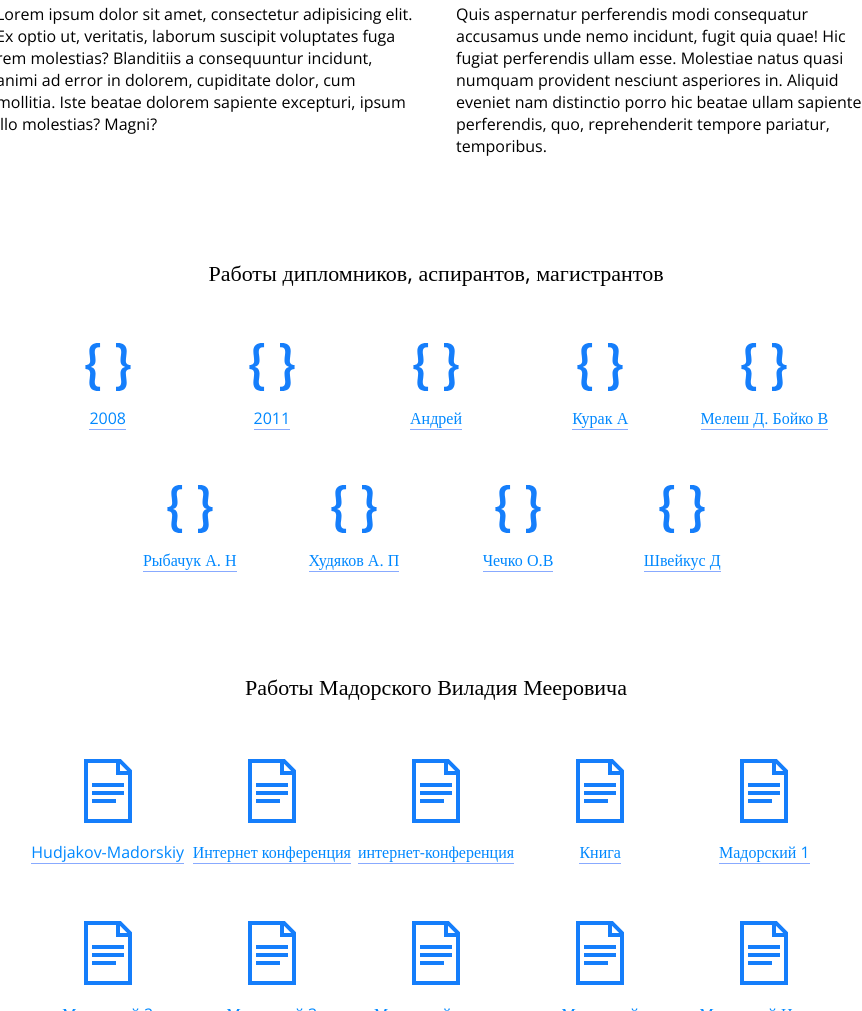
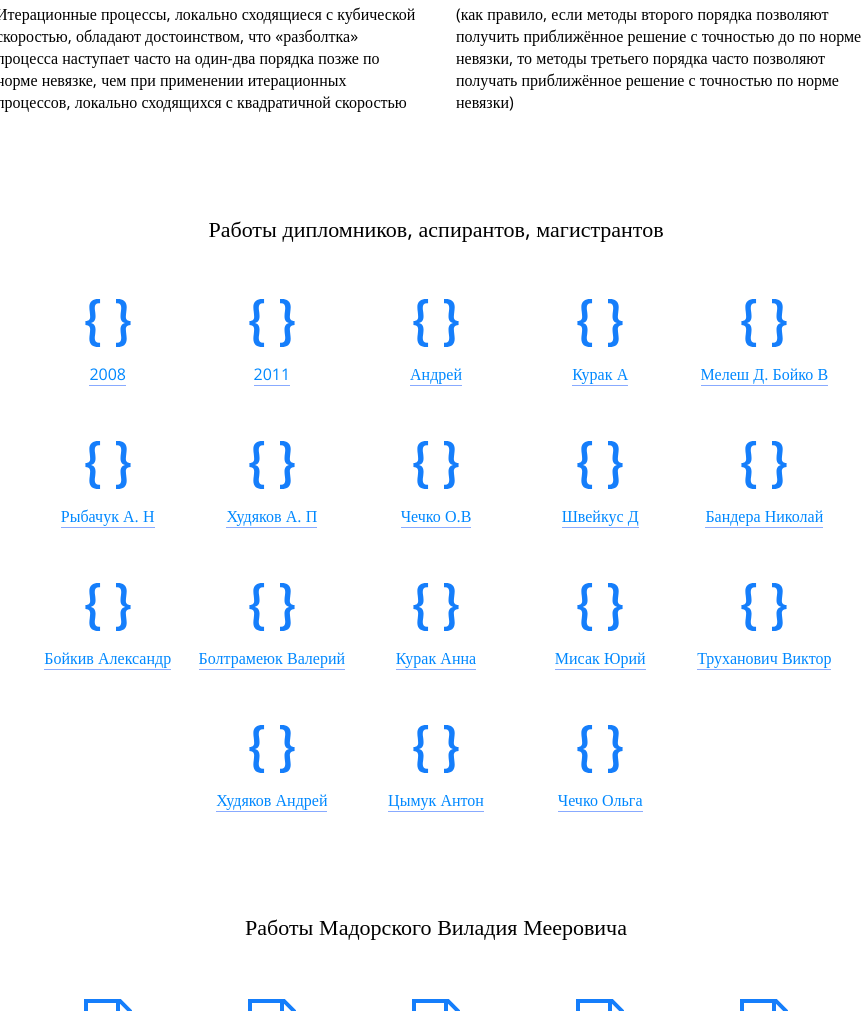
Before and after one commit to madorsky/madorsky.github.io, a plain HTML site: page index.html in a window 1280 px wide. Shown: the part 390-1401 px from the top of the page, without its empty margins (204-1066 px from the left). Drawn offline with nearby package versions, Linux system fonts and the light colour scheme.

Commit message:
New works

```diff
--- a/index.html
+++ b/index.html
@@ -18,8 +18,8 @@
 			<h2>Доцент кафедры, кандидат физико-математических наук, доцент</h2>
 		</header>
 		<div class="row text">
-			<div class="col">Lorem ipsum dolor sit amet, consectetur adipisicing elit. Ex optio ut, veritatis, laborum suscipit voluptates fuga rem molestias? Blanditiis a consequuntur incidunt, animi ad error in dolorem, cupiditate dolor, cum mollitia. Iste beatae dolorem sapiente excepturi, ipsum illo molestias? Magni?</div>
-			<div class="col">Quis aspernatur perferendis modi consequatur accusamus unde nemo incidunt, fugit quia quae! Hic fugiat perferendis ullam esse. Molestiae natus quasi numquam provident nesciunt asperiores in. Aliquid eveniet nam distinctio porro hic beatae ullam sapiente, perferendis, quo, reprehenderit tempore pariatur, temporibus.</div>
+			<div class="col">Итерационные процессы, локально сходящиеся с кубической скоростью, обладают достоинством, что «разболтка» процесса наступает часто на один-два порядка позже по норме невязке, чем при применении итерационных процессов, локально сходящихся с квадратичной скоростью</div>
+			<div class="col">(как правило, если методы второго порядка позволяют получить приближённое решение с точностью до   по норме невязки, то  методы третьего порядка часто позволяют получать приближённое решение с точностью   по норме невязки)</div>
 		</div>
 		<div class="works students-works">
 			<h2>Работы дипломников, аспирантов, магистрантов</h2>
@@ -76,6 +76,60 @@
 					<a href="students/Швейкус Д.zip">
 						<div class="work-img"></div>
 						<span>Швейкус Д</span>
+					</a>
+				</li>
+				<li>
+					<a href="students/Бандера Николай.zip">
+						<div class="work-img"></div>
+						<span>Бандера Николай</span>
+					</a>
+				</li>
+				<li>
+					<a href="students/Бойкив Александр.zip">
+						<div class="work-img"></div>
+						<span>Бойкив Александр</span>
+					</a>
+				</li>
+				<li>
+					<a href="students/Болтрамеюк Валерий.zip">
+						<div class="work-img"></div>
+						<span>Болтрамеюк Валерий</span>
+					</a>
+				</li>
+				<li>
+					<a href="students/Курак Анна.zip">
+						<div class="work-img"></div>
+						<span>Курак Анна</span>
+					</a>
+				</li>
+				<li>
+					<a href="students/Мисак Юрий.zip">
+						<div class="work-img"></div>
+						<span>Мисак Юрий</span>
+					</a>
+				</li>
+				<li>
+					<a href="students/Труханович Виктор.zip">
+						<div class="work-img"></div>
+						<span>Труханович Виктор</span>
+					</a>
+				</li>
+				<li>
+					<a href="students/Худяков Андрей.zip">
+						<div class="work-img"></div>
+						<span>Худяков Андрей</span>
+					</a>
+				</li>
+				<li>
+					<a href="students/Цымук Антон.zip">
+						<div class="work-img"></div>
+						<span>Цымук Антон</span>
+					</a>
+				</li>
+				<li>
+					<a href="students/Чечко Ольга.zip">
+						<div class="work-img"></div>
+						<span>Чечко Ольга</span>
 					</a>
 				</li>
 			</ul>
```
Also changed, not shown: 19 other files.
